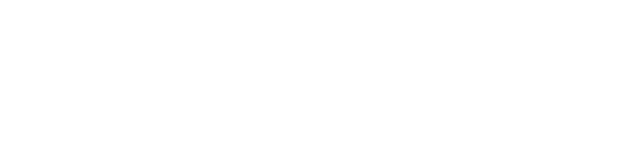
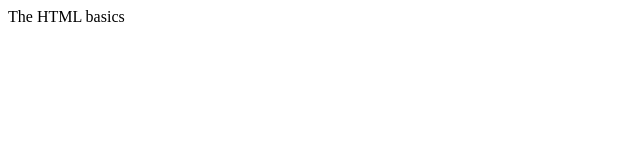
Before and after one commit to Kodeverket-AS/course-webdev-basics, a plain HTML site: page 1_HTML/index.html in a window 1280 px wide. Shown: the whole page, without its empty margins (0-640 px from the left). Drawn offline with Linux system fonts and the light colour scheme.

Commit message:
added a fitting title

```diff
--- a/1_HTML/index.html
+++ b/1_HTML/index.html
@@ -6,5 +6,8 @@
     <title>HTML Basics</title>
 </head>
 <body>
+    <header>
+        The HTML basics
+    </header>
 </body>
 </html>
```
